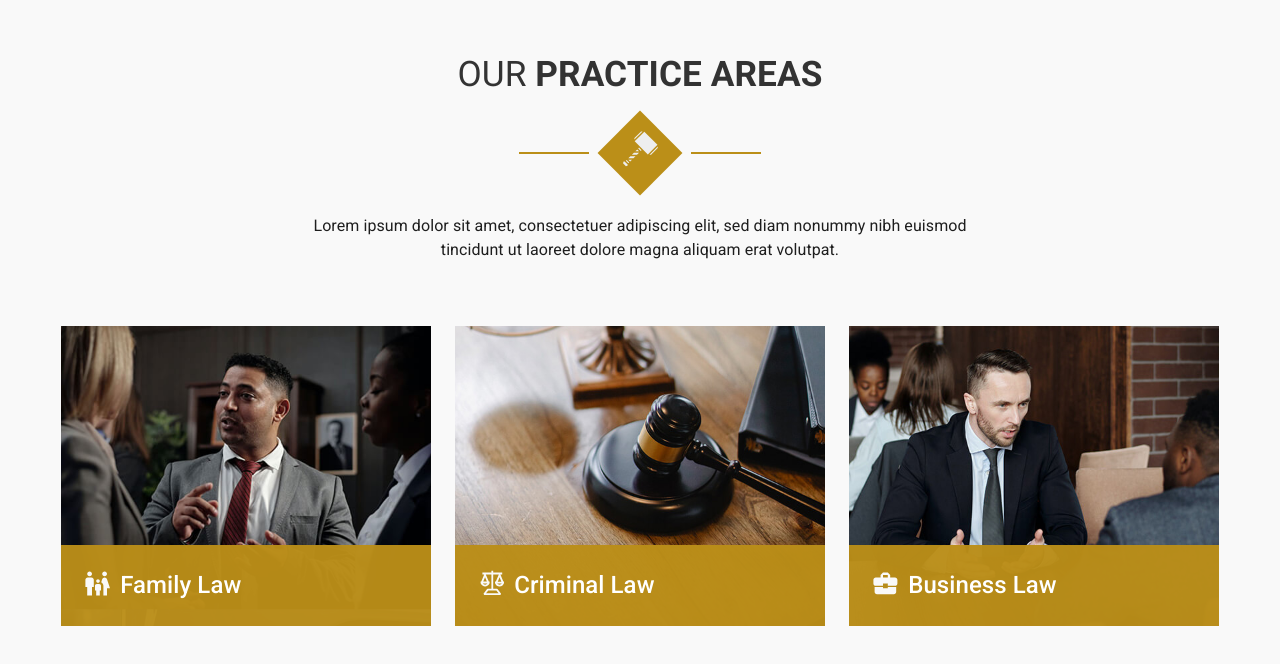
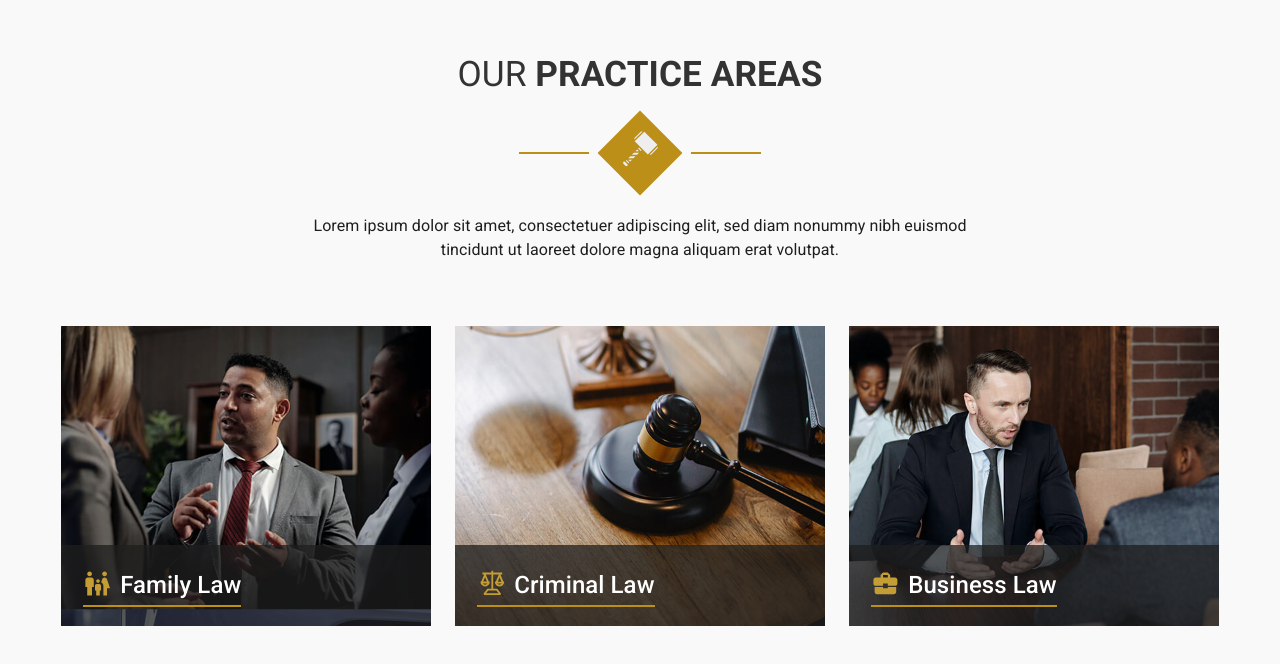
Before and after one commit to Babadinho/axbridge-frontend, a Next.js app: page / in a window 1280 px wide. Shown: the part 1522-2186 px from the top of the page. Built offline with nearby package versions, Linux system fonts and the light colour scheme.

Commit message:
minor style changes

```diff
--- a/src/styles/layouts/_practice.scss
+++ b/src/styles/layouts/_practice.scss
@@ -79,19 +79,8 @@
             height: 100%;
             transition: all ease-in .5s;
             background-color: rgba(30, 30, 30, 0.882);
-            padding-top: 2.3rem;
+            padding-top: 2.4rem;
 
-        }
-
-        &:hover .practice__bodyHeader {
-            &::after {
-                content: '';
-                position: absolute;
-                height: 2px;
-                width: 100%;
-                top: 2.5rem;
-                background-color: $color-yellow-darker;
-            }
         }
     }
 
@@ -110,7 +99,7 @@
         flex-direction: column;
         position: absolute;
         bottom: 0;
-        background-color: rgba(187, 143, 24, 0.966);
+        background-color: rgba(30, 30, 30, 0.741);
         padding: 1.4rem;
         height: 27%;
         overflow: hidden;
@@ -123,11 +112,20 @@
         margin-bottom: 1rem;
         color: $color-white;
         position: relative;
+
+        &::after {
+            content: '';
+            position: absolute;
+            height: 2px;
+            width: 100%;
+            top: 2.4rem;
+            background-color: $color-yellow-darker;
+        }
     }
 
     &__bodyIcon {
         font-size: 1.8rem;
-        color: $color-lightGrey;
+        color: $color-yellow-dark;
     }
 
     &__title {
```
